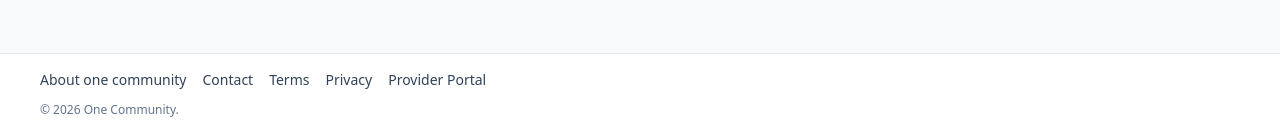
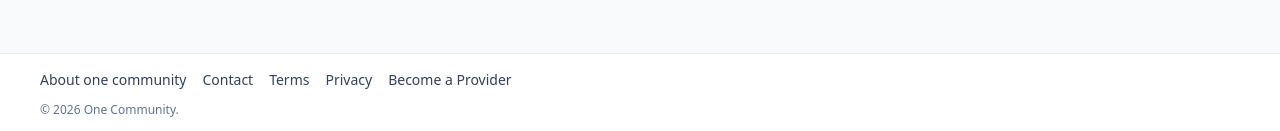
Before and after one commit to emmauopeople/1community_app, a React (Vite) app in the folder frontend/: page / in a window 1280 px wide. Shown: the part 666-797 px from the top of the page. Built offline with nearby package versions, Linux system fonts and the light colour scheme; no server answers.

Commit message:
footer modified

```diff
--- a/frontend/src/pages/Landing/LandingPage.jsx
+++ b/frontend/src/pages/Landing/LandingPage.jsx
@@ -516,7 +516,7 @@ export default function LandingPage() {
               to="/provider/auth"
               className="text-slate-700 hover:text-blue-600 font-medium"
             >
-              Provider Portal
+              Become a Provider
             </Link>
           </div>
 
```
